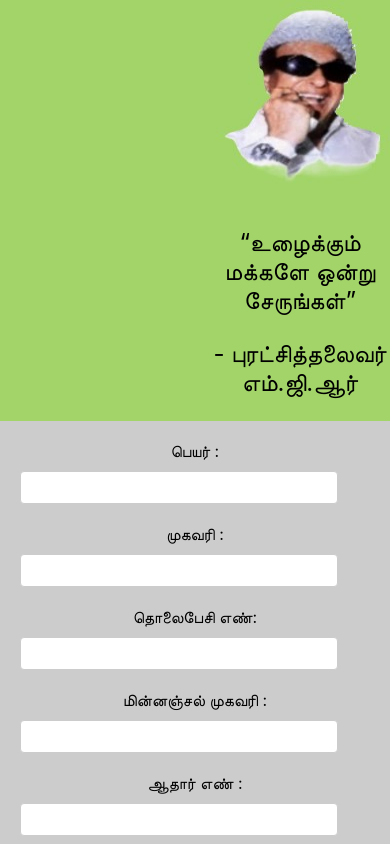
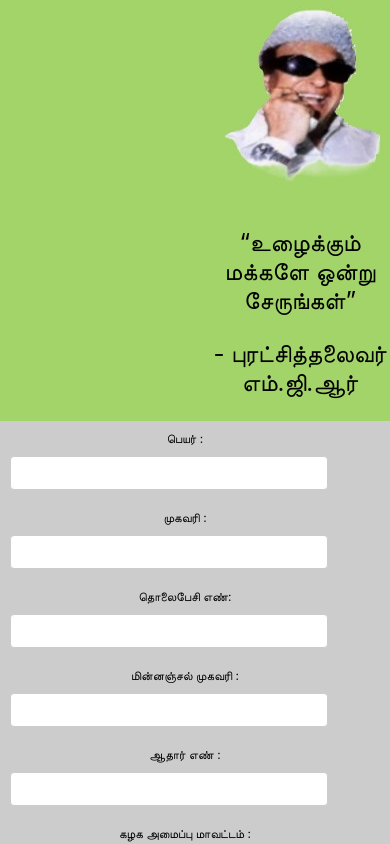
Before and after one commit to Gokul1734/Registration, a React (Create React App) app: page / in a window 390 px wide. Shown: the top 844 px of the page. Built offline with nearby package versions, Linux system fonts and the light colour scheme.

Commit message:
Update registration.css

```diff
--- a/src/pages/registration.css
+++ b/src/pages/registration.css
@@ -52,6 +52,18 @@ button {
  cursor: pointer;
 }
 
-.screen {
- width: fit-content;
+
+@media only screen and (max-width: 600px) {
+ .form-container {
+   padding: 10px;
+ }
+
+ .form-label {
+   font-size: 12px;
+ }
+
+ .form-input,
+ .button {
+   font-size: 14px;
+ }
 }
```
